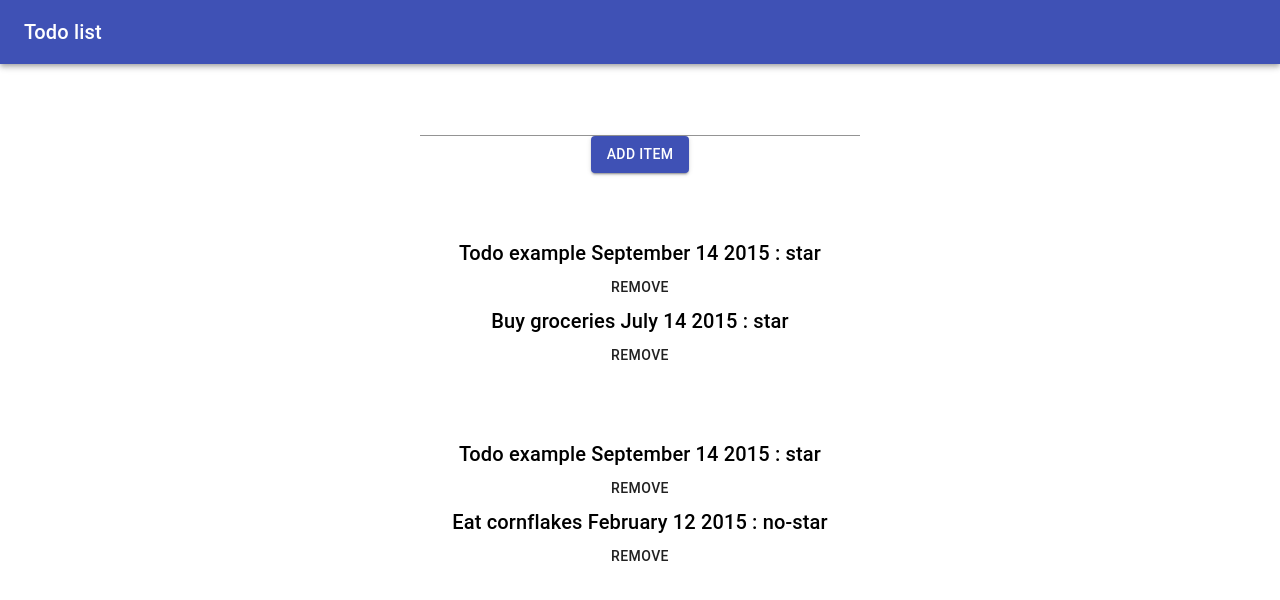
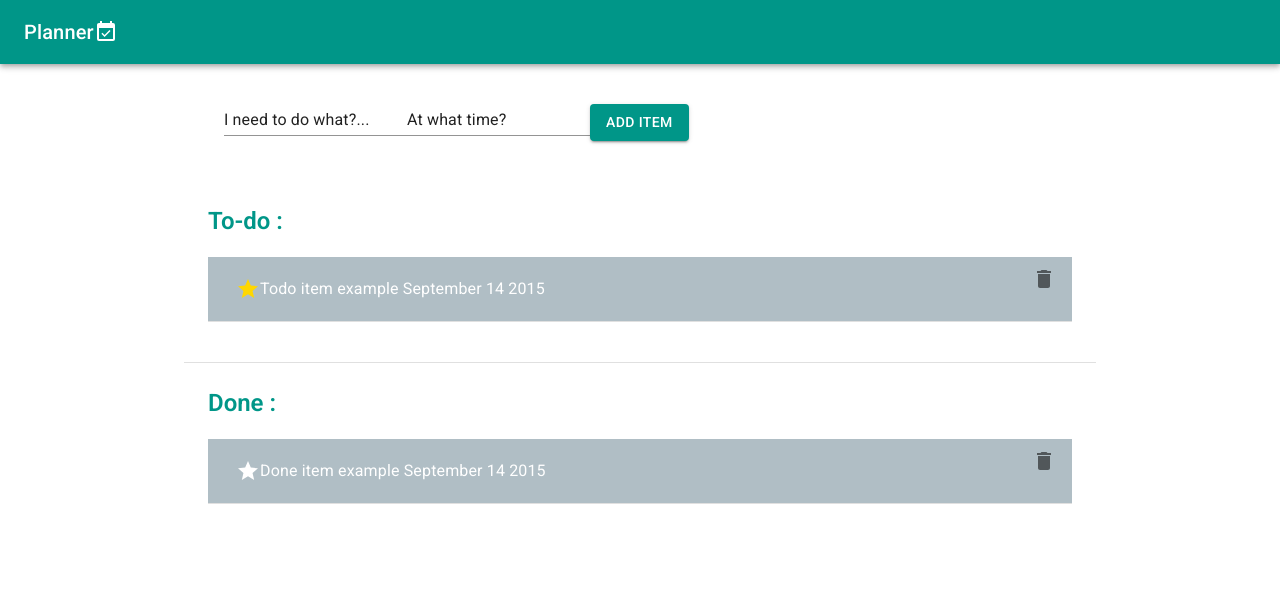
Before and after one commit to sapirm290/Todo_list, a React (Create React App) app: page / in a window 1280 px wide. Shown: the top 600 px of the page. Built offline with nearby package versions, Linux system fonts and the light colour scheme.

Commit message:
design improvements + skeletons for more
MUI Theme created, TodoItem changed to MUI, Icons added , dateUtils Added to project- yet to be implemented, Few more simple updates

```diff
--- a/public/index.html
+++ b/public/index.html
@@ -1,9 +1,10 @@
 <!DOCTYPE html>
 <html lang="en">
+
 <head>
   <meta charset="utf-8" />
   <link rel="shortcut icon" href="%PUBLIC_URL%/favicon.ico" />
-    <meta name="viewport" content="width=device-width, initial-scale=1" />
+  <meta name="viewport" content="minimum-scale=1, initial-scale=1, width=device-width, shrink-to-fit=no" />
   <meta name="theme-color" content="#000000" />
   <!--
       manifest.json provides metadata used when your web app is installed on a
@@ -21,6 +22,7 @@
     -->
   <title>React App</title>
 </head>
+
 <body>
   <noscript>You need to enable JavaScript to run this app.</noscript>
   <div id="root"></div>
@@ -35,4 +37,5 @@
       To create a production bundle, use `npm run build` or `yarn build`.
     -->
 </body>
+
 </html>
--- a/src/App.js
+++ b/src/App.js
@@ -2,16 +2,26 @@ import React from 'react';
 import AppHeader from "./components/AppHeader"
 import './App.css';
 import AppContainer from './components/AppContainer';
+import { MuiThemeProvider } from '@material-ui/core/styles';
+import { createMuiTheme } from '@material-ui/core/styles';
+import teal from '@material-ui/core/colors/teal';
+import blueGrey from '@material-ui/core/colors/blueGrey';
 
 
 function App() {
+  const theme = createMuiTheme({
+    palette: {
+      primary: teal,
+      secondary: blueGrey,
+    },
+  });
   return (
-    <div className="App">
+    <MuiThemeProvider theme={theme}>
       <AppHeader>
       </AppHeader>
       <AppContainer>
       </AppContainer>
-    </div>
+    </MuiThemeProvider>
   );
 }
 
--- a/src/components/AppBody.js
+++ b/src/components/AppBody.js
@@ -6,8 +6,22 @@ import Box from '@material-ui/core/Box';
 import TextField from '@material-ui/core/TextField';
 import { palette, spacing } from '@material-ui/system';
 import { styled } from '@material-ui/styles';
-import { MuiThemeProvider } from '@material-ui/core/styles';
-import { createMuiTheme } from '@material-ui/core/styles';
+import Typography from '@material-ui/core/Typography';
+import { makeStyles } from '@material-ui/core/styles';
+import Divider from '@material-ui/core/Divider';
+import List from '@material-ui/core/List';
+import Drawer from '@material-ui/core/Drawer';
+
+
+const useStyles = makeStyles(theme => ({
+    root: {
+        width: '100%',
+        color: "white"
+    },
+    title: {
+        fontWeight: 550
+    }
+}));
 
 function AppBody({ todoList, doneList, itemActions }) {
     //     const Box = styled.div`
@@ -20,26 +34,35 @@ function AppBody({ todoList, doneList, itemActions }) {
         lists[key] = [];
         for (let index = 0; index < logicLists[key].length; index++) {
             lists[key].push(
+
                 <TodoItem key={logicLists[key][index].key} index={logicLists[key][index].key} todoItem={logicLists[key][index]} removeItem={itemActions.removeItem} />
             )
         }
     }
-    const theme = createMuiTheme();
+
+    const classes = useStyles();
     return (
-        <MuiThemeProvider theme={theme}>
         <React.Fragment>
-                <Container maxWidth="sm">
+            <Container className={classes.root} maxWidth="md" >
+
                 <CreateItem addItem={itemActions.addItem}>
                 </CreateItem>
-                    <Box color="secondary" bgcolor="primary" p={3} m={2}>
+                <Box variant="contained" color="secondary" p={3} >
+                    <Typography variant="h5" color="primary" className={classes.title}> To-do :</Typography>
                     {lists["todoList"]}
                 </Box>
-                    <Box color="secondary" bgcolor="primary" p={3} m={2}>
+                <List>
+
+
+                </List>
+                <Divider />
+                <Box color="secondary" p={3} >
+                    <Typography variant="h5" color="primary" className={classes.title}> Done :</Typography>
+
                     {lists["doneList"]}
                 </Box>
             </Container>
         </React.Fragment>
-        </MuiThemeProvider>
     )
 }
 
--- a/src/components/AppContainer.js
+++ b/src/components/AppContainer.js
@@ -6,10 +6,8 @@ import AppBody from './AppBody';
 const AppContainer = () => {
     const [list, setList] = useState(
         [
-            { key: 0, description: "Todo example", due: "September 14 2015", isDone: false, isStarred: true },
-            { key: 1, description: "Todo example", due: "September 14 2015", isDone: true, isStarred: true },
-            { key: 2, description: "Buy groceries", due: "July 14 2015", isDone: false, isStarred: true },
-            { key: 3, description: "Eat cornflakes", due: "February 12 2015", isDone: true, isStarred: false }
+            { key: 0, description: "Todo item example", due: "September 14 2015", isDone: false, isStarred: true },
+            { key: 1, description: "Done item example", due: "September 14 2015", isDone: true, isStarred: false },
         ]
     )
     const [key, setKey] = useState(4);
@@ -21,7 +19,7 @@ const AppContainer = () => {
     }
 
     const removeItem = (itemkey) => {
-            const newList = list.filter(item => item.key != itemkey)
+            const newList = list.filter(item => item.key !== itemkey)
             setList(newList);
     }
     // const setItemStarred = (itemkey) => {
--- a/src/components/AppHeader.js
+++ b/src/components/AppHeader.js
@@ -4,6 +4,7 @@ import { makeStyles } from '@material-ui/core/styles';
 import AppBar from '@material-ui/core/AppBar';
 import Toolbar from '@material-ui/core/Toolbar';
 import Typography from '@material-ui/core/Typography';
+import SvgIcon from '@material-ui/core/SvgIcon';
 
 const useStyles = makeStyles({
   root: {
@@ -19,9 +20,13 @@ export default function AppHeader() {
       <AppBar position="static" color="primary">
         <Toolbar>
           <Typography variant="h6" color="initial">
-            Todo list
+            Planner
           </Typography>
-
+          <SvgIcon>
+            <path fill="#FFFFFF" d="M19,19H5V8H19M19,3H18V1H16V3H8V1H6V3H5C3.89,3 3,
+            3.9 3,5V19A2,2 0 0,0 5,21H19A2,2 0 0,0 21,19V5A2,2 0 0,0 19,3M16.53,11.06L15.47,10L10.59,14.88L8.47,
+            12.76L7.41,13.82L10.59,17L16.53,11.06Z" />
+          </SvgIcon>
         </Toolbar>
       </AppBar>
     </div>
--- a/src/components/CreateItem.js
+++ b/src/components/CreateItem.js
@@ -5,16 +5,16 @@ import TextField from '@material-ui/core/TextField';
 
 
 function CreateItem({ addItem }) {
-    const [task, setTask] = useState({ description: "", due: "" })
+    const [task, setTask] = useState({ description: "I need to do what?...", due: "At what time? " })
     return (
         <div>
             <Box color="secondary" bgcolor="primary" p={3} m={2}>
-                <TextField onChange={(e) => { setTask({...task, description: e.target.value }) }}
-                    value={task.description} floatingLabelText="Description"
-                    defaultValue="Buy food for home" />
-                <TextField hintText="Due time" floatingLabelText="Due time"
-                    onChange={(e) => { setTask({...task, due: e.target.value }) }}
-                    value={task.due} defaultValue="July 5 2019" />
+                <TextField onChange={(e) => { setTask({ ...task, description: e.target.value }) }}
+                    value={task.description}
+                />
+                <TextField
+                    onChange={(e) => { setTask({ ...task, due: e.target.value }) }}
+                    value={task.due} />
                 <Button variant="contained" color="primary" onClick={() => { addItem(task.description, task.due) }}>Add Item</Button>
             </Box>
         </div>
--- a/src/components/TodoItem.js
+++ b/src/components/TodoItem.js
@@ -1,14 +1,60 @@
 import React from 'react'
 import Typography from '@material-ui/core/Typography';
 import Button from '@material-ui/core/Button';
+import ListItem from '@material-ui/core/ListItem';
+import ListItemAvatar from '@material-ui/core/ListItemAvatar';
+import ListItemIcon from '@material-ui/core/ListItemIcon';
+import ListItemSecondaryAction from '@material-ui/core/ListItemSecondaryAction';
+import ListItemText from '@material-ui/core/ListItemText';
+import Avatar from '@material-ui/core/Avatar';
+import IconButton from '@material-ui/core/IconButton';
+import FormGroup from '@material-ui/core/FormGroup';
+import FormControlLabel from '@material-ui/core/FormControlLabel';
+import Checkbox from '@material-ui/core/Checkbox';
+import Divider from '@material-ui/core/Divider';
+import FolderIcon from '@material-ui/icons/Folder';
+import DeleteIcon from '@material-ui/icons/Delete';
+import SvgIcon from '@material-ui/core/SvgIcon';
+import { makeStyles } from '@material-ui/core/styles';
+
+
+const useStyles = makeStyles(theme => ({
+    container: {
+        listStyleType: "none"
+    },
+    root: {
+        listStyleType: "none",
+        backgroundColor: theme.palette.secondary.light,
+    }
+}));
+
 
 const TodoItem = ({ index, todoItem, removeItem }) => {
+    const classes = useStyles();
     return (
-        <div>
-            <Typography variant="h6"
-                component="p">{`${todoItem.description} ${todoItem.due} : ${todoItem.isStarred ? " star" : " no-star"}`}</Typography>
-            <Button onClick={() => { removeItem(index) }}>Remove</Button>
-        </div>
+        <React.Fragment>
+            <ListItem button={true} className={classes.root} divider={true} >
+
+                <IconButton edge="end" aria-label="Delete" onClick={() => { removeItem(index) }}>
+                    <SvgIcon>
+
+                        {todoItem.isStarred ? <path fill="#FFD700" d="M12,17.27L18.18,21L16.54,13.97L22,9.24L14.81,8.62L12,2L9.19,8.62L2,9.24L7.45,13.97L5.82,21L12,17.27Z" />
+                            : <path fill="#FFFFFF" d="M12,17.27L18.18,21L16.54,13.97L22,9.24L14.81,8.62L12,2L9.19,8.62L2,9.24L7.45,13.97L5.82,21L12,17.27Z" />}
+                    </SvgIcon>
+
+                </IconButton>
+                <ListItemText primary={`${todoItem.description} ${todoItem.due}`}
+                />
+
+
+                <ListItemSecondaryAction>
+                    <IconButton edge="end" aria-label="Delete" onClick={() => { removeItem(index) }}>
+                        <DeleteIcon />
+                    </IconButton>
+                </ListItemSecondaryAction>
+            </ListItem>
+            {/* <Divider /> */}
+        </React.Fragment>
     )
 }
 
--- a/src/index.js
+++ b/src/index.js
@@ -3,6 +3,7 @@ import ReactDOM from 'react-dom';
 import './index.css';
 import App from './App';
 import * as serviceWorker from './serviceWorker';
+import 'typeface-roboto';
 
 ReactDOM.render(<App />, document.getElementById('root'));
 
```
Also changed, not shown: src/components/DateUtils.js (added, +7 -0 lines). Lines whose indentation alone changed are shown as unchanged.
